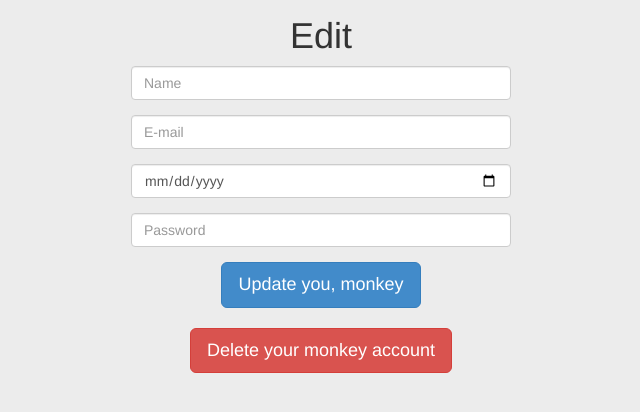
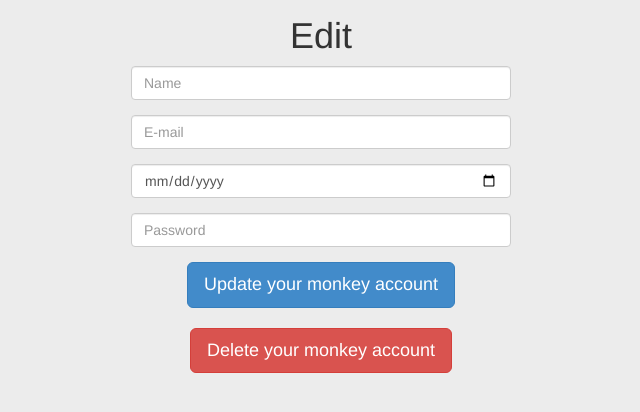
Before and after one commit to deniscostadsc/fastmonkeys, a Flask app: template fastmonkeys/templates/edit.html in a window 1280 px wide. Shown: the part 269-681 px from the top of the page, without its empty margins (319-959 px from the left). Run offline with Flask 2, Linux system fonts and the light colour scheme; the template is opened without the code that fills it: values that come from a table or form of the project are taken from there, others are empty; some libraries are stand-ins or nearby versions.

Commit message:
Better text in submit button.

```diff
--- a/fastmonkeys/templates/edit.html
+++ b/fastmonkeys/templates/edit.html
@@ -32,7 +32,7 @@
             {% endfor %}
         </div>
 
-        <input type="submit" value="Update you, monkey" class="btn btn-lg btn-primary">
+        <input type="submit" value="Update your monkey account" class="btn btn-lg btn-primary">
     </form>
     <a href="/delete" class="btn btn-lg btn-danger">Delete your monkey account</a>
 {% endblock content %}
```
